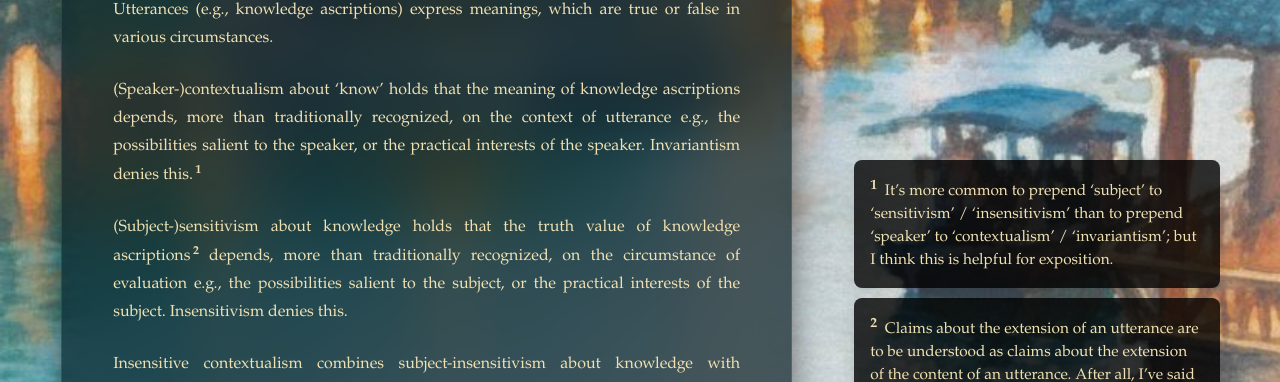
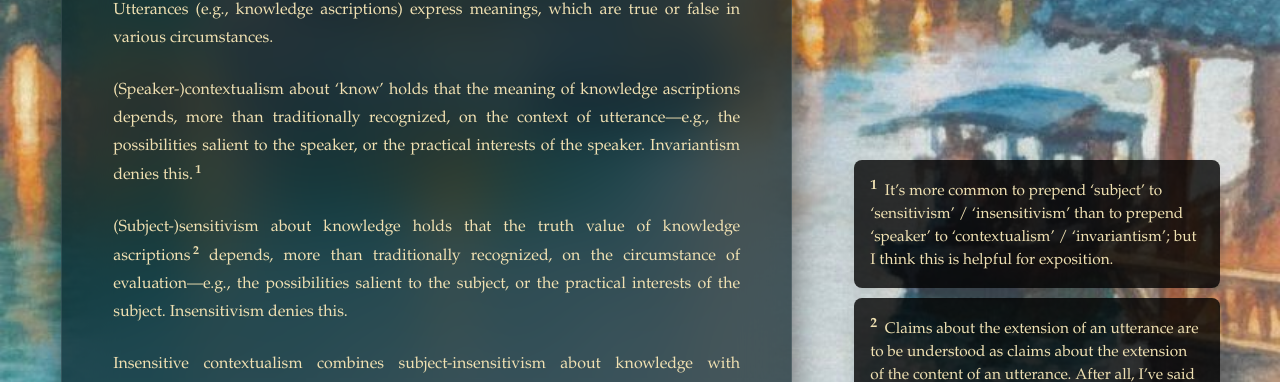
Before and after one commit to oak-hu/oak-hu.github.io, a Jekyll site: the page built from writing/contextualism.md, in a window 1280 px wide and 900 px high. Shown: the part 462-844 px from the top of the window. Built offline with Jekyll 4.4.1, drawn with Linux system fonts in a browser that asks for light colours; some web fonts are replaced.

```diff
--- a/writing/contextualism.md
+++ b/writing/contextualism.md
@@ -11,9 +11,9 @@ tag: "Knowledge and Reality (Week 2)"
 
 Utterances (e.g., knowledge ascriptions) express meanings, which are true or false in various circumstances.
 
-(Speaker-)contextualism about ‘know’ holds that the meaning of knowledge ascriptions depends, more than traditionally recognized, on the context of utterance e.g., the possibilities salient to the speaker, or the practical interests of the speaker. Invariantism denies this.{% include sidenote.html content = "It’s more common to prepend ‘subject’ to ‘sensitivism’ / ‘insensitivism’ than to prepend ‘speaker’ to ‘contextualism’ / ‘invariantism’; but I think this is helpful for exposition." %}
+(Speaker-)contextualism about ‘know’ holds that the meaning of knowledge ascriptions depends, more than traditionally recognized, on the context of utterance—e.g., the possibilities salient to the speaker, or the practical interests of the speaker. Invariantism denies this.{% include sidenote.html content = "It’s more common to prepend ‘subject’ to ‘sensitivism’ / ‘insensitivism’ than to prepend ‘speaker’ to ‘contextualism’ / ‘invariantism’; but I think this is helpful for exposition." %}
 
-(Subject-)sensitivism about knowledge holds that the truth value of knowledge ascriptions{% include sidenote.html content = "Claims about the extension of an utterance are to be understood as claims about the extension of the content of an utterance. After all, I’ve said that contextualism and sensitivism are views that go beyond what’s traditionally recognized." %} depends, more than traditionally recognized, on the circumstance of evaluation e.g., the possibilities salient to the subject, or the practical interests of the subject. Insensitivism denies this.
+(Subject-)sensitivism about knowledge holds that the truth value of knowledge ascriptions{% include sidenote.html content = "Claims about the extension of an utterance are to be understood as claims about the extension of the content of an utterance. After all, I’ve said that contextualism and sensitivism are views that go beyond what’s traditionally recognized." %} depends, more than traditionally recognized, on the circumstance of evaluation—e.g., the possibilities salient to the subject, or the practical interests of the subject. Insensitivism denies this.
 
 Insensitive contextualism combines subject-insensitivism about knowledge with speaker-contextualism about ‘know’; I’ll use ‘contextualism’ elliptically for this view. Sensitive invariantism combines subject-sensitivism about knowledge with speaker-invariantism about ‘know’; I’ll use ‘sensitivism’ elliptically for this view. As the above characterizations imply, the traditional view is insensitive invariantism.{% include sidenote.html content = "English <em>know</em> is polysemous between knowledge of some fact (Spanish <em>saber</em>, Chinese <cjk>知道</cjk>) and familiarity with some thing (Spanish <em>conocer</em>, Chinese <cjk>认识</cjk>). I take knowledge ascriptions to ascribe knowledge in the first sense. The second sense doesn’t reduce to the first, but perhaps the first sense reduces to the second (though I don’t have space to discuss this further here)." %} Sensitive contextualism is also possible in principle; I’ll put off discussion of this until the end.
 
```
